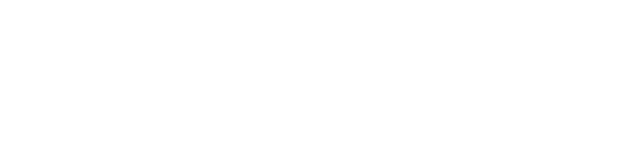
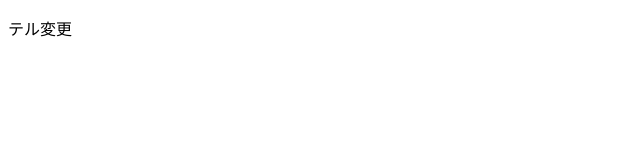
Before and after one commit to BPkuma/KonnaKanji, a plain HTML site: page index.html in a window 1280 px wide. Shown: the full height of the page, 0-640 px from the left. Drawn offline with Linux system fonts and the light colour scheme.

Commit message:
テル変更してみた

```diff
--- a/index.html
+++ b/index.html
@@ -7,6 +7,6 @@
   <title>Document</title>
 </head>
 <body>
-
+  <p>テル変更</p>
 </body>
 </html>
```
